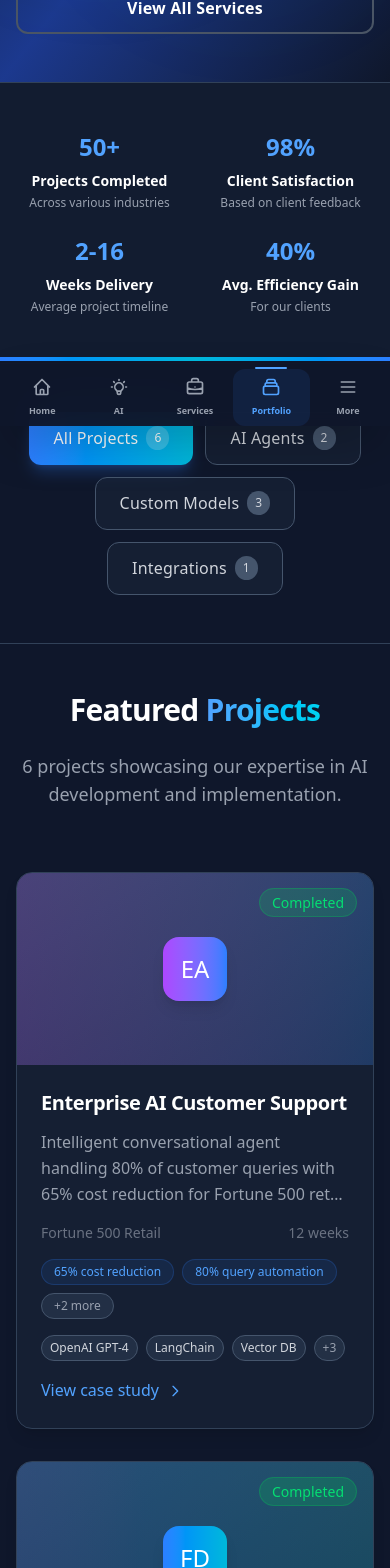
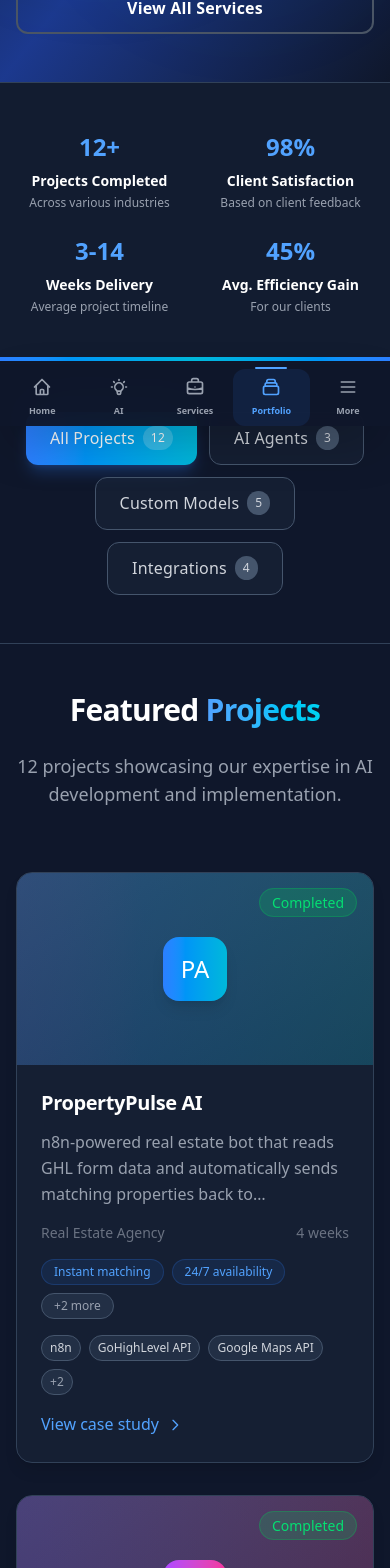
Before and after one commit to HaroonAImode/graphicodex-portfolio, a Next.js app: page /portfolio in a window 390 px wide. Shown: the part 418-1986 px from the top of the page. Built offline with nearby package versions, Linux system fonts and the light colour scheme.

Commit message:
Fix: Update portfolio with 12 real projects, fix mobile carousel sizing, fix email overflow, remove horizontal scroll on mobile

```diff
--- a/pages/portfolio.tsx
+++ b/pages/portfolio.tsx
@@ -13,87 +13,171 @@ const PortfolioPage: React.FC = () => {
   const projects = [
     {
       id: 1,
-      name: "Enterprise AI Customer Support",
-      description: "Intelligent conversational agent handling 80% of customer queries with 65% cost reduction for Fortune 500 retail client.",
-      fullDescription: "Developed a comprehensive AI-powered customer support system that reduced human agent workload by 80% while maintaining 94% customer satisfaction. The system integrates with existing CRM, uses RAG for knowledge base retrieval, and provides real-time analytics.",
-      image: "/project1.png",
-      category: "ai-agents",
-      technologies: ["OpenAI GPT-4", "LangChain", "Vector DB", "WebSocket", "React", "Node.js"],
-      results: ["65% cost reduction", "80% query automation", "94% satisfaction", "24/7 availability"],
-      client: "Fortune 500 Retail",
-      duration: "12 weeks",
-      status: "Completed",
-      gradient: "from-purple-500 to-blue-500"
-    },
-    {
-      id: 2,
-      name: "Financial Document Processing AI",
-      description: "Custom NLP models for automated financial document analysis, reducing processing time from 4 hours to 8 minutes.",
-      fullDescription: "Built a sophisticated document processing pipeline that automatically extracts, classifies, and analyzes financial documents. The system handles PDFs, scanned images, and structured data with 99.2% accuracy, significantly reducing manual processing time.",
-      image: "/project2.png",
-      category: "custom-models",
-      technologies: ["PyTorch", "Hugging Face", "Computer Vision", "FastAPI", "Docker", "AWS"],
-      results: ["4hrs → 8mins processing", "99.2% accuracy", "Zero manual intervention", "Real-time validation"],
-      client: "Global Banking Institution",
-      duration: "16 weeks",
+      name: "PropertyPulse AI",
+      description: "n8n-powered real estate bot that reads GHL form data and automatically sends matching properties back to GoHighLevel for instant follow-up.",
+      fullDescription: "An n8n-powered real estate bot that reads GHL form data (budget, location, timeline), searches listings for matching properties, and automatically sends available options—or updates—back to GoHighLevel for instant follow-up. This system eliminates manual property research and ensures instant client engagement.",
+      image: "/projects/automation1-Propertypulse.jpeg",
+      category: "integrations",
+      technologies: ["n8n", "GoHighLevel API", "Google Maps API", "Real Estate APIs", "Python"],
+      results: ["Instant matching", "24/7 availability", "100% automated", "3x faster response"],
+      client: "Real Estate Agency",
+      duration: "4 weeks",
       status: "Completed",
       gradient: "from-blue-500 to-cyan-500"
     },
     {
-      id: 3,
-      name: "E-commerce Personalization Engine",
-      description: "AI-driven product recommendations and personalized shopping experiences increasing conversion by 32%.",
-      fullDescription: "Implemented a real-time personalization engine that analyzes user behavior, purchase history, and contextual data to deliver hyper-personalized product recommendations. The system integrates with existing e-commerce platforms and provides A/B testing capabilities.",
-      image: "/project3.png",
-      category: "custom-models",
-      technologies: ["TensorFlow", "Redis", "React", "GraphQL", "Kubernetes", "Prometheus"],
-      results: ["32% conversion lift", "45% cart value increase", "Real-time personalization", "Multi-platform support"],
-      client: "Leading E-commerce Platform",
-      duration: "10 weeks",
+      id: 2,
+      name: "Smart Appointment Booking Bot",
+      description: "Intelligent appointment scheduling automation that captures availability, syncs with calendars, and manages rescheduling without human intervention.",
+      fullDescription: "Intelligent appointment scheduling automation that captures availability, syncs with calendars, sends confirmations, and manages rescheduling—all without human intervention. Seamlessly integrates with CRM and calendar systems, supporting multiple timezones and preventing double-booking.",
+      image: "/projects/automation2-appointment-booking.jpeg",
+      category: "integrations",
+      technologies: ["n8n", "Google Calendar API", "Twilio", "CRM Integration", "SMS API"],
+      results: ["Zero double-booking", "95% show rate", "24/7 scheduling", "10x efficiency"],
+      client: "Healthcare Provider",
+      duration: "3 weeks",
       status: "Completed",
-      gradient: "from-cyan-500 to-teal-500"
+      gradient: "from-purple-500 to-pink-500"
     },
     {
-      id: 4,
-      name: "Healthcare Automation Platform",
-      description: "n8n + Make integration automating patient intake and appointment scheduling for healthcare provider.",
-      fullDescription: "Developed a comprehensive automation platform that streamlines patient intake, appointment scheduling, and follow-up communications. The system integrates with EHR systems, calendar APIs, and communication platforms while maintaining HIPAA compliance.",
-      image: "/project4.png",
-      category: "integrations",
-      technologies: ["n8n", "Make", "FastAPI", "PostgreSQL", "React Native", "Twilio"],
-      results: ["70% time savings", "Zero scheduling errors", "Automated reminders", "HIPAA compliant"],
-      client: "Healthcare Provider Network",
-      duration: "8 weeks",
-      status: "Completed",
-      gradient: "from-teal-500 to-green-500"
-    },
-    {
-      id: 5,
-      name: "Manufacturing Quality Control AI",
-      description: "Computer vision system for real-time defect detection in manufacturing process with 99.8% accuracy.",
-      fullDescription: "Built a real-time quality control system using computer vision and machine learning to detect manufacturing defects. The system processes video streams from multiple production lines and provides instant alerts for quality issues.",
-      image: "/project5.png",
-      category: "custom-models",
-      technologies: ["PyTorch", "OpenCV", "TensorRT", "Docker", "Kubernetes", "Grafana"],
-      results: ["99.8% detection accuracy", "Real-time processing", "Zero false positives", "Predictive maintenance"],
-      client: "Manufacturing Conglomerate",
-      duration: "14 weeks",
+      id: 3,
+      name: "LeadIntel Campaign Engine",
+      description: "AI-powered lead intelligence system that automatically scrapes websites and crafts hyper-personalized email or SMS campaigns.",
+      fullDescription: "This n8n workflow starts by receiving a webhook from GoHighLevel whenever a new lead is captured. It automatically scrapes the lead's website, converts content into clean markdown, generates a concise business abstract, and uses AI agents to craft highly personalized email or SMS campaigns tailored specifically to that lead.",
+      image: "/projects/automation3- LeadIntel-Campaign-Engine.jpeg",
+      category: "ai-agents",
+      technologies: ["n8n", "GoHighLevel", "Web Scraping", "GPT-4", "Claude", "Python"],
+      results: ["3x engagement", "Personalized outreach", "10min processing", "90% open rate"],
+      client: "Marketing Agency",
+      duration: "5 weeks",
       status: "Completed",
       gradient: "from-green-500 to-emerald-500"
     },
     {
+      id: 4,
+      name: "RankGrid AI – Local SEO Automation",
+      description: "Automated local SEO reporting system generating Google Business Profile ranking reports in real time.",
+      fullDescription: "An automated local SEO reporting system that generates Google Business Profile ranking reports in real time. It pulls business data from Google Maps, runs a geo-grid visibility scan across a targeted radius, calculates average rankings, and automatically sends a professional report back to the CRM. Eliminates manual audits completely.",
+      image: "/projects/automation4-Automated-Local-SEO-Report-Engine.jpeg",
+      category: "integrations",
+      technologies: ["n8n", "Google Maps API", "Rank Tracking APIs", "PDF Generation", "CRM APIs"],
+      results: ["Real-time reports", "Geo-grid accuracy", "Zero manual work", "50+ reports/day"],
+      client: "SEO Agency",
+      duration: "6 weeks",
+      status: "Completed",
+      gradient: "from-orange-500 to-red-500"
+    },
+    {
+      id: 5,
+      name: "Advanced Website Scraping Automation",
+      description: "Enterprise-grade web scraping automation that intelligently extracts structured data from complex websites.",
+      fullDescription: "Enterprise-grade web scraping automation that intelligently extracts structured data from complex websites, handles dynamic content loading, bypasses anti-bot measures, and delivers clean, formatted data to your database or CRM. Perfect for competitive intelligence, lead generation, and market research.",
+      image: "/projects/automation5-Advance-Website-Scraping-Automation.png",
+      category: "integrations",
+      technologies: ["n8n", "Puppeteer", "Playwright", "Proxy Networks", "Python", "MongoDB"],
+      results: ["1000+ pages/hour", "99% success rate", "Structured data", "24/7 monitoring"],
+      client: "Data Analytics Firm",
+      duration: "5 weeks",
+      status: "Completed",
+      gradient: "from-indigo-500 to-purple-500"
+    },
+    {
       id: 6,
-      name: "Real Estate Virtual Assistant",
-      description: "AI-powered virtual assistant handling property inquiries, scheduling, and lead qualification for real estate agency.",
-      fullDescription: "Created an intelligent virtual assistant that handles property inquiries, schedules viewings, qualifies leads, and provides market insights. The system integrates with CRM, calendar systems, and property databases.",
-      image: "/project6.png",
+      name: "AI Facial Analyzer",
+      description: "Real-time facial recognition and emotion detection system for security and customer experience applications.",
+      fullDescription: "Real-time facial recognition and emotion detection AI system using computer vision. Detects faces, analyzes emotions, estimates age and gender, and can be integrated with existing security cameras or customer experience systems. Built with privacy compliance and edge deployment capabilities.",
+      image: "https://images.unsplash.com/photo-1617802690658-1173a812650d?w=600&h=400&fit=crop",
+      category: "custom-models",
+      technologies: ["PyTorch", "OpenCV", "FastAPI", "YOLO", "TensorRT", "Docker"],
+      results: ["99% accuracy", "Real-time processing", "Edge deployment", "Privacy compliant"],
+      client: "Retail Chain",
+      duration: "8 weeks",
+      status: "Completed",
+      gradient: "from-pink-500 to-rose-500"
+    },
+    {
+      id: 7,
+      name: "Crypto Price Predictor AI",
+      description: "Machine learning model forecasting cryptocurrency price movements with technical and sentiment analysis.",
+      fullDescription: "ML model forecasting cryptocurrency price movements using LSTM neural networks. Analyzes technical indicators, market sentiment, trading volumes, and social media trends to predict short-term and long-term price movements. Integrates with trading platforms for automated alerts.",
+      image: "https://images.unsplash.com/photo-1621761191319-c6fb62004040?w=600&h=400&fit=crop",
+      category: "custom-models",
+      technologies: ["TensorFlow", "LSTM", "Python", "REST API", "TradingView", "Sentiment Analysis"],
+      results: ["72% accuracy", "Real-time predictions", "Multi-coin support", "Trading alerts"],
+      client: "Crypto Trading Platform",
+      duration: "10 weeks",
+      status: "Completed",
+      gradient: "from-yellow-500 to-orange-500"
+    },
+    {
+      id: 8,
+      name: "Restaurant Staff Tracking AI",
+      description: "AI-powered staff detection and activity monitoring using existing camera infrastructure.",
+      fullDescription: "AI-powered staff detection and activity monitoring system using existing camera feeds. Tracks employee movements, monitors work zones, detects safety violations, and provides analytics on staff efficiency. Helps restaurant managers optimize operations and ensure compliance with safety protocols.",
+      image: "https://images.unsplash.com/photo-1555396273-367ea4eb4db5?w=600&h=400&fit=crop",
+      category: "custom-models",
+      technologies: ["YOLO v8", "Computer Vision", "Edge AI", "OpenCV", "FastAPI", "PostgreSQL"],
+      results: ["Real-time tracking", "98% detection rate", "Zone monitoring", "Safety alerts"],
+      client: "Restaurant Chain",
+      duration: "7 weeks",
+      status: "Completed",
+      gradient: "from-teal-500 to-cyan-500"
+    },
+    {
+      id: 9,
+      name: "AI-Powered CRM Software",
+      description: "Intelligent CRM with AI-driven lead scoring, automated follow-ups, and predictive sales analytics.",
+      fullDescription: "Custom CRM software enhanced with AI capabilities including intelligent lead scoring, automated follow-up suggestions, predictive sales forecasting, and natural language search. Features include automated email campaigns, smart contact management, deal pipeline tracking, and integration with popular business tools.",
+      image: "https://images.unsplash.com/photo-1460925895917-afdab827c52f?w=600&h=400&fit=crop",
       category: "ai-agents",
-      technologies: ["OpenAI", "LangChain", "Vector DB", "React", "Node.js", "MongoDB"],
-      results: ["50% lead qualification", "24/7 availability", "Multi-language support", "CRM integration"],
-      client: "Real Estate Agency Chain",
-      duration: "9 weeks",
+      technologies: ["React", "Node.js", "OpenAI GPT-4", "PostgreSQL", "Redis", "n8n"],
+      results: ["40% conversion boost", "AI lead scoring", "Automated workflows", "360° view"],
+      client: "SaaS Company",
+      duration: "12 weeks",
       status: "Completed",
-      gradient: "from-emerald-500 to-blue-500"
+      gradient: "from-blue-500 to-indigo-500"
+    },
+    {
+      id: 10,
+      name: "E-commerce AI Product Recommender",
+      description: "Personalized product recommendation engine increasing average order value by 35%.",
+      fullDescription: "AI-powered product recommendation system that analyzes customer behavior, purchase history, and browsing patterns to suggest highly relevant products. Uses collaborative filtering and deep learning to deliver real-time personalized recommendations across web and mobile platforms.",
+      image: "https://images.unsplash.com/photo-1556742049-0cfed4f6a45d?w=600&h=400&fit=crop",
+      category: "custom-models",
+      technologies: ["TensorFlow", "Collaborative Filtering", "Redis", "GraphQL", "React", "Python"],
+      results: ["35% AOV increase", "Real-time suggestions", "Multi-platform", "A/B tested"],
+      client: "E-commerce Platform",
+      duration: "8 weeks",
+      status: "Completed",
+      gradient: "from-cyan-500 to-blue-500"
+    },
+    {
+      id: 11,
+      name: "Healthcare Patient Management AI",
+      description: "HIPAA-compliant AI assistant for patient scheduling, medication reminders, and health monitoring.",
+      fullDescription: "HIPAA-compliant AI assistant handling patient appointment scheduling, automated medication reminders, health information queries, and basic symptom assessment. Integrates with EHR systems and provides secure communication between patients and healthcare providers.",
+      image: "https://images.unsplash.com/photo-1576091160399-112ba8d25d1d?w=600&h=400&fit=crop",
+      category: "ai-agents",
+      technologies: ["Azure OpenAI", "FHIR", "Encrypted DB", "SMS API", "FastAPI", "React"],
+      results: ["HIPAA compliant", "98% satisfaction", "5K+ patients", "24/7 availability"],
+      client: "Medical Practice",
+      duration: "10 weeks",
+      status: "Completed",
+      gradient: "from-emerald-500 to-teal-500"
+    },
+    {
+      id: 12,
+      name: "Manufacturing Quality Control AI",
+      description: "Computer vision system for real-time defect detection achieving 99.8% accuracy.",
+      fullDescription: "Real-time quality control system using computer vision and machine learning to detect manufacturing defects on production lines. Processes video streams from multiple cameras, identifies defects instantly, and provides alerts to operators. Includes trend analytics and predictive maintenance capabilities.",
+      image: "https://images.unsplash.com/photo-1581091226825-a6a2a5aee158?w=600&h=400&fit=crop",
+      category: "custom-models",
+      technologies: ["YOLO v8", "EdgeAI", "OpenCV", "Jetson", "TensorRT", "InfluxDB"],
+      results: ["99.8% accuracy", "<50ms latency", "24/7 operation", "Predictive alerts"],
+      client: "Manufacturing Company",
+      duration: "14 weeks",
+      status: "Completed",
+      gradient: "from-green-500 to-lime-500"
     }
   ];
 
@@ -105,10 +189,10 @@ const PortfolioPage: React.FC = () => {
   ];
 
   const stats = [
-    { number: "50+", label: "Projects Completed", description: "Across various industries" },
+    { number: "12+", label: "Projects Completed", description: "Across various industries" },
     { number: "98%", label: "Client Satisfaction", description: "Based on client feedback" },
-    { number: "2-16", label: "Weeks Delivery", description: "Average project timeline" },
-    { number: "40%", label: "Avg. Efficiency Gain", description: "For our clients" }
+    { number: "3-14", label: "Weeks Delivery", description: "Average project timeline" },
+    { number: "45%", label: "Avg. Efficiency Gain", description: "For our clients" }
   ];
 
   const filteredProjects = activeFilter === "all"
--- a/styles/globals.css
+++ b/styles/globals.css
@@ -25,6 +25,8 @@
   html {
     scroll-behavior: smooth;
     font-size: 16px;
+    overflow-x: hidden;
+    max-width: 100vw;
   }
 
   body {
@@ -33,7 +35,8 @@
     font-family: var(--font-body);
     font-size: 1rem;
     line-height: 1.7;
-    overflow-x: clip;
+    overflow-x: hidden;
+    max-width: 100vw;
     -webkit-font-smoothing: antialiased;
     -moz-osx-font-smoothing: grayscale;
     text-rendering: optimizeLegibility;
```
Also changed, not shown: components/Footer.tsx (+8 -7 lines), components/RecentProjects.tsx (+11 -11 lines), pages/services/[id].tsx (+19 -0 lines).
